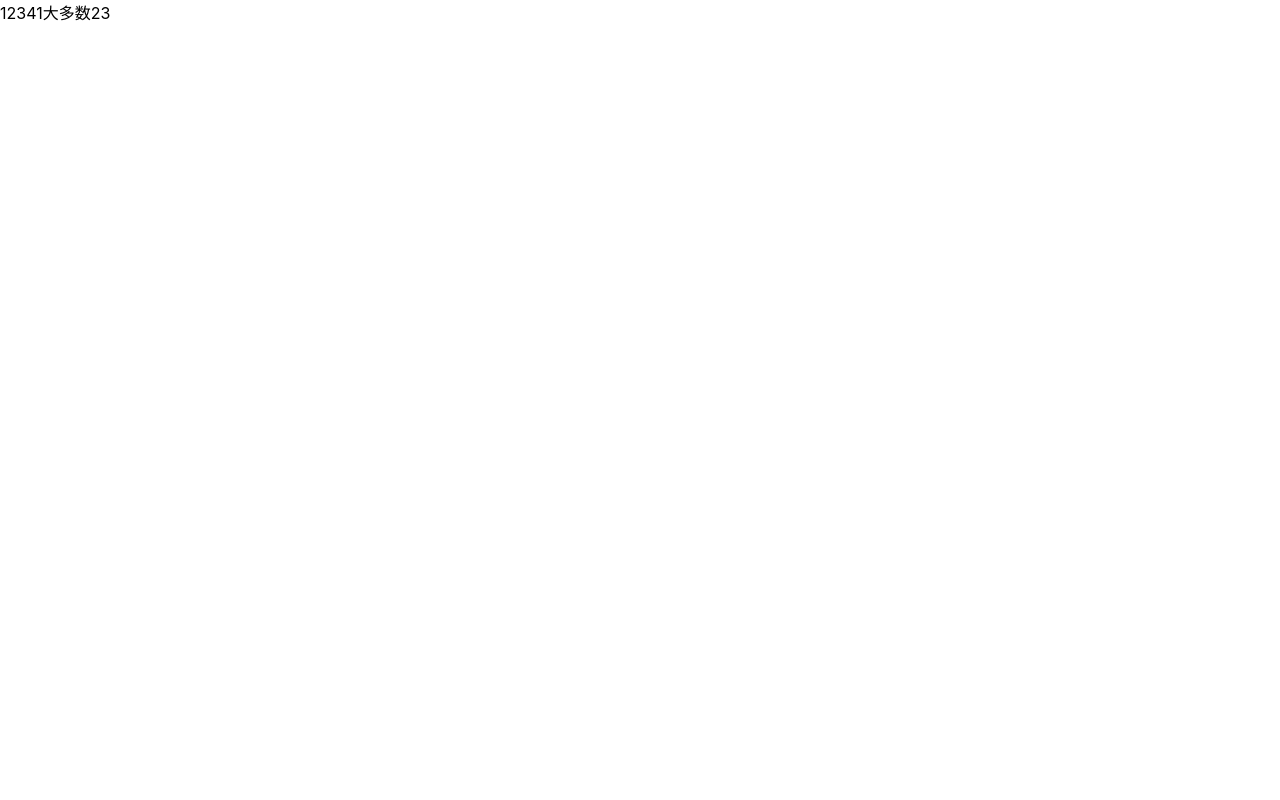
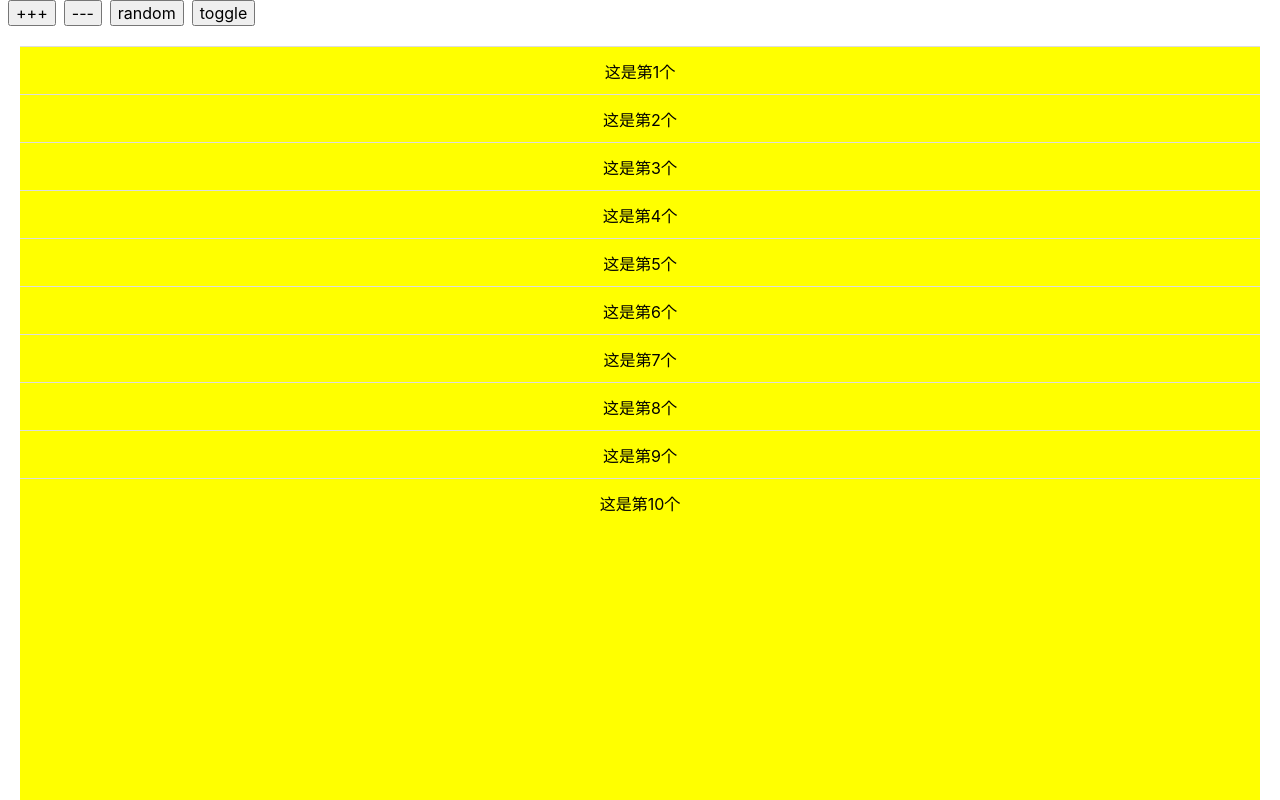
Before and after one commit to simon9703/vue-practice, a Vue app: page /list-index in a window 1280 px wide. Shown: the top 800 px of the page. Built offline with nearby package versions, Linux system fonts and the light colour scheme.

Commit message:
添加虚拟滚动

```diff
--- a/src/views/mobile/list-index/index.vue
+++ b/src/views/mobile/list-index/index.vue
@@ -1,10 +1,139 @@
 <template>
-  <div>12341大多数23</div>
+  <div>
+    <div class="group">
+      <button @click="add">+++</button>
+      <button @click="remove">---</button>
+      <button @click="random">random</button>
+      <button @click="toggle">toggle</button>
+    </div>
+    <div class="virtual-scroll" :style="{height: totalHeight + 'px'}">
+      <div class="list" :style="{top: scrollDistance + 'px'}">
+        <div
+          class="item"
+          v-for="(element, index) in visiableArr"
+          :key="element"
+          :data-key="element"
+          :class="{show: index >= limit}"
+        >这是第{{element}}个</div>
+      </div>
+    </div>
+  </div>
 </template>
 
 <script>
-export default {}
+export default {
+  data() {
+    return {
+      arr: [],
+      visiableArr: [],
+      limit: 10,
+      itemHeight: 48,
+      scrollDistance: 0,
+      startIndex: 0
+    }
+  },
+  computed: {
+    /* 总高度 */
+    totalHeight() {
+      return this.arr.length * this.itemHeight
+    }
+  },
+  created() {
+    setTimeout(() => {
+      this.arr = new Array(1000).fill(0).map((item, index) => index + 1)
+      this.visiableArr = this.arr.slice(this.startIndex, this.startIndex + this.limit)
+    }, 1000)
+  },
+  mounted() {
+    window.addEventListener('scroll', this.scrollWithDiff)
+  },
+  methods: {
+    add() {
+      this.visiableArr.push(this.arr[this.startIndex + this.limit])
+      this.$nextTick(() => {
+        this.visiableArr.shift()
+      })
+      this.startIndex++
+      // this.visiableArr = this.arr.slice(++this.startIndex, this.startIndex + this.limit)
+    },
+    remove() {
+      this.startIndex--
+      this.visiableArr.pop()
+      this.visiableArr.unshift(this.arr[this.startIndex])
+      // this.visiableArr = this.arr.slice(--this.startIndex, this.startIndex + this.limit)
+    },
+    random() {
+      this.visiableArr = [...this.visiableArr.slice(0, 5), ...this.visiableArr.slice(5, 10).reverse()]
+    },
+    toggle() {
+      this.visiableArr.splice(2, 1, Math.floor(Math.random() * 100 + 10))
+      this.visiableArr.splice(6, 1, Math.floor(Math.random() * 100 + 10))
+    },
+    virtualScroll() {
+      let currentHeight = this.limit * this.itemHeight
+    },
+    baseScroll() {
+      let currentScroll = document.body.scrollTop || document.documentElement.scrollTop
+      let currentIndex = Math.floor(currentScroll / this.itemHeight)
+      this.visiableArr = this.arr.slice(currentIndex, currentIndex + this.limit)
+
+      this.startIndex = currentIndex
+      this.scrollDistance = currentScroll
+    },
+    scrollWithDiff() {
+      let currentScroll = document.body.scrollTop || document.documentElement.scrollTop
+      let currentIndex = 0
+      if (this.scrollDistance < currentScroll) {
+        currentIndex = Math.floor(currentScroll / this.itemHeight)
+        let currentArr = this.arr.slice(currentIndex, currentIndex + this.limit)
+        let extendArr = this.arr.slice(this.startIndex, currentIndex).reverse()
+        this.visiableArr = [...currentArr, ...extendArr]
+        // 下滑
+      } else {
+        currentIndex = Math.floor(currentScroll / this.itemHeight)
+        this.visiableArr = this.arr.slice(currentIndex, currentIndex + this.limit)
+      }
+      this.startIndex = currentIndex
+      this.scrollDistance = currentScroll
+    }
+  }
+}
 </script>
 
-<style>
+<style lang="scss" scoped>
+$height: 48px;
+
+* {
+  box-sizing: border-box;
+}
+
+.virtual-scroll {
+  position: relative;
+  margin: 20px;
+  background: yellow;
+}
+
+.list {
+  position: absolute;
+  top: 0;
+  width: 100%;
+}
+
+.item {
+  display: flex;
+  align-items: center;
+  justify-content: center;
+  width: 100%;
+  height: $height;
+  border-top: 1px solid #ddd;
+}
+
+button {
+  margin-left: 8px;
+}
+
+.show {
+  // visibility: hidden;
+  display: none;
+}
 </style>
```
Also changed, not shown: .eslintrc.js.
